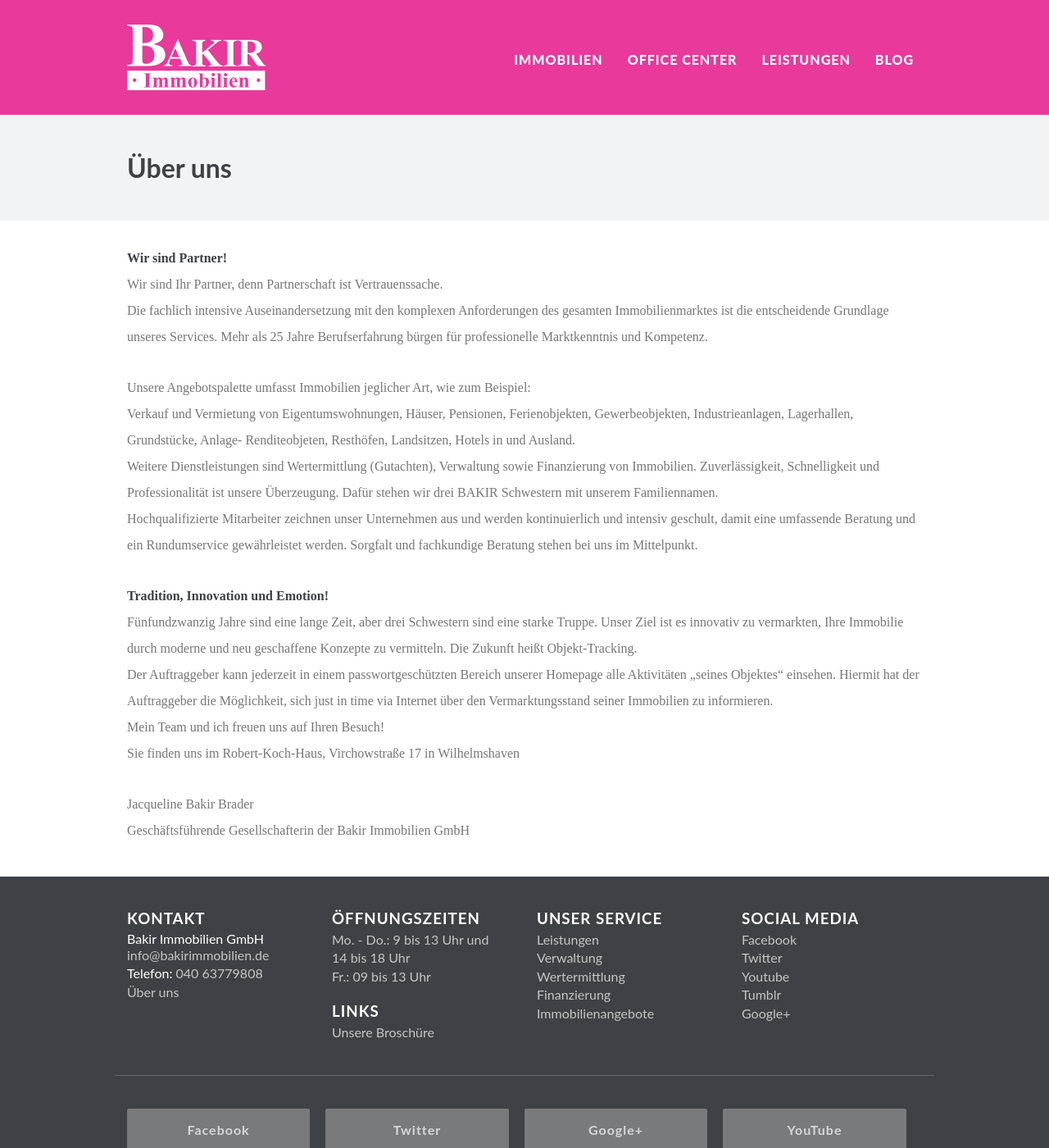
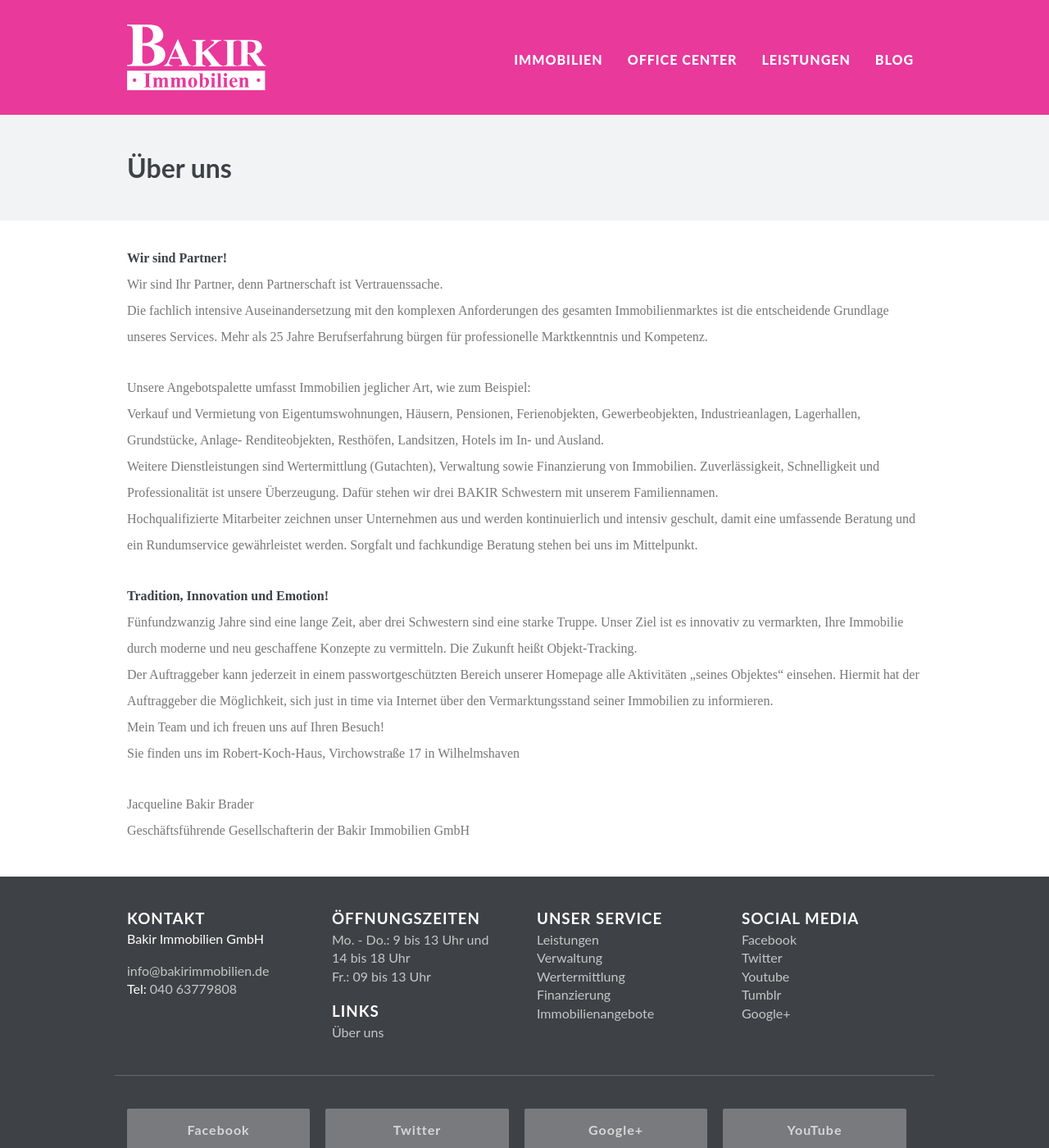
Before and after one commit to bakirnetwork/bakirimmobilien_de, a Jekyll site: the page built from _pages/ueber.md, in a window 1280 px wide and 1400 px high. Shown: the whole window at 82% size. Built offline with Jekyll 4.4.1, drawn with Linux system fonts in a browser that asks for light colours; nearby versions of some CDN libraries; some web fonts are replaced.

Commit message:
Rechtschreibfehler dank Almuth korrigiert

```diff
--- a/_includes/footer.html
+++ b/_includes/footer.html
@@ -18,7 +18,7 @@
 			</p>
 
 			<h3>Links</h3>
-			<a href="/assets/pdf/broschuere.pdf" target="_blank">Unsere Broschüre</a><br>
+			<a href="/ueber/">Über uns</a>
 		</div>
 
 		<div class="medium-3 column">
--- a/_includes/info.html
+++ b/_includes/info.html
@@ -12,6 +12,6 @@
 	<div class="medium-4 column">
 		<div class="info__icon circle-icon">{% include svg/innovation.svg %}</div>
 		<h2>Innovation</h2>
-		<p>Wir gehen für Sie neue Wege, die sich am Markt durchgesetzt haben. Unteranderem haben wir den digitalen Wandel erkannt.</p>
+		<p>Wir gehen für Sie neue Wege, die sich am Markt durchgesetzt haben. Unter anderem haben wir den digitalen Wandel erkannt.</p>
 	</div>
 </div>
--- a/_pages/ueber.md
+++ b/_pages/ueber.md
@@ -9,7 +9,7 @@
 Die fachlich intensive Auseinandersetzung mit den komplexen Anforderungen des gesamten Immobilienmarktes ist die entscheidende Grundlage unseres Services. Mehr als 25 Jahre Berufserfahrung bürgen für professionelle Marktkenntnis und Kompetenz.
 
 Unsere Angebotspalette umfasst Immobilien jeglicher Art, wie zum Beispiel:
-Verkauf und Vermietung von Eigentumswohnungen, Häuser, Pensionen, Ferienobjekten, Gewerbeobjekten, Industrieanlagen, Lagerhallen, Grundstücke, Anlage- Renditeobjeten, Resthöfen, Landsitzen, Hotels in und Ausland.
+Verkauf und Vermietung von Eigentumswohnungen, Häusern, Pensionen, Ferienobjekten, Gewerbeobjekten, Industrieanlagen, Lagerhallen, Grundstücke, Anlage- Renditeobjekten, Resthöfen, Landsitzen, Hotels im In- und Ausland.
 Weitere Dienstleistungen sind Wertermittlung (Gutachten), Verwaltung sowie Finanzierung von Immobilien. Zuverlässigkeit, Schnelligkeit und Professionalität ist unsere Überzeugung. Dafür stehen wir drei BAKIR Schwestern mit unserem Familiennamen.
 Hochqualifizierte Mitarbeiter zeichnen unser Unternehmen aus und werden kontinuierlich und intensiv geschult, damit eine umfassende Beratung und ein Rundumservice gewährleistet werden. Sorgfalt und fachkundige Beratung stehen bei uns im Mittelpunkt.
 
```
Also changed, not shown: other parts of _includes/footer.html (+2 -2 lines), _pages/officecenter.html (+4 -4 lines).
